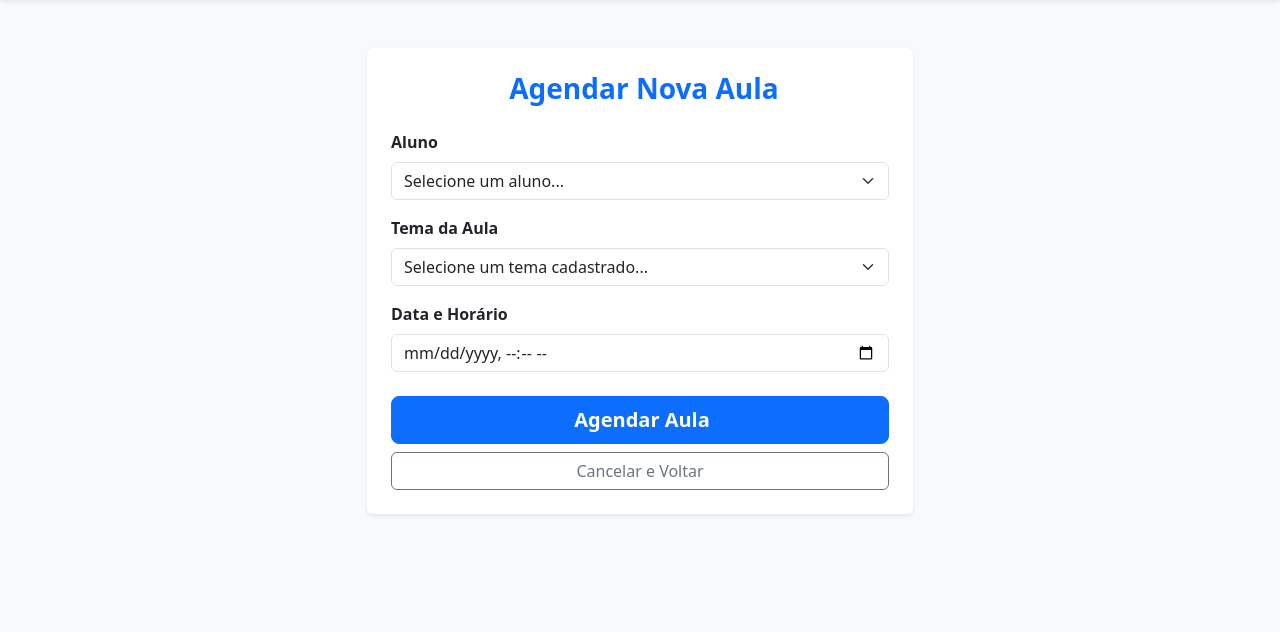
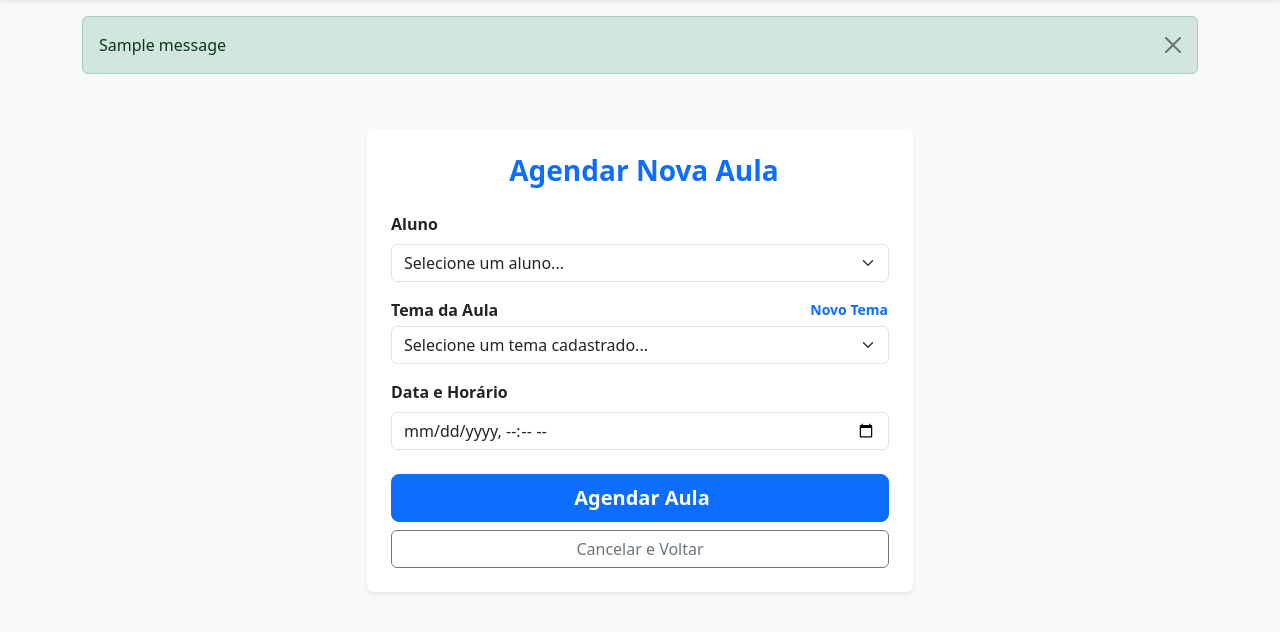
Before and after one commit to paula-helena/projeto_gestao_escolar, a Flask app: page /aulas/nova in a window 1280 px wide. Shown: the part 80-712 px from the top of the page. Run offline with Flask 3, Linux system fonts and the light colour scheme; the visitor is signed in with stand-in values (Sample User, id 1); one stand-in notice (Sample message) is shown; a database or web service that is not in the repository returns one stand-in record (values such as "Sample title"); some libraries are stand-ins or nearby versions.

Commit message:
dia01112

```diff
--- a/app.py
+++ b/app.py
@@ -71,43 +71,67 @@ def login():
     if request.method == 'POST':
         email = request.form.get('email')
         senha = request.form.get('senha')
+        perfil_solicitado = request.form.get('perfil')
 
         conexao = psycopg2.connect(DATABASE_URL)
         cursor = conexao.cursor()
 
         try:
-            # 1. Procura na tabela Aluno
-            cursor.execute("SELECT id_aluno, nome, email, senha FROM Aluno WHERE email = %s", (email,))
-            usuario = cursor.fetchone()
-            perfil = 'ALUNO'
+            perfis = {
+                'ALUNO': ('public.aluno', 'id_aluno'),
+                'PROFESSOR': ('public.professor', 'id_professor'),
+            }
+            candidatos = (
+                [perfil_solicitado]
+                if perfil_solicitado in perfis
+                else ['ALUNO', 'PROFESSOR'] if perfil_solicitado is None else []
+            )
+            usuario = None
+            perfil = None
+            for candidato in candidatos:
+                tabela, id_coluna = perfis[candidato]
+                cursor.execute(
+                    f"SELECT {id_coluna}, nome, email, senha FROM {tabela} WHERE email = %s",
+                    (email,)
+                )
+                usuario = cursor.fetchone()
+                if usuario:
+                    perfil = candidato
+                    break
 
-            # 2. Se não encontrar em Aluno, procura em Professor
-            if not usuario:
-                cursor.execute("SELECT id_professor, nome, email, senha FROM Professor WHERE email = %s", (email,))
-                usuario = cursor.fetchone()
-                perfil = 'PROFESSOR'
+            if usuario:
+                senha_banco = usuario[3]
 
-            # 3. Valida se o usuário existe e se a senha confere
-            if usuario and bcrypt.check_password_hash(usuario[3], senha):
-                session['user_id'] = usuario[0]
-                session['nome'] = usuario[1]
-                session['email'] = usuario[2]
-                session['perfil'] = perfil
+                # Valida se a senha usa hash bcrypt ou se é texto puro
+                if senha_banco.startswith('$2b$') or senha_banco.startswith('$2a$'):
+                    senha_valida = bcrypt.check_password_hash(senha_banco, senha)
+                else:
+                    senha_valida = (senha_banco == senha)
 
-                flash(f'Bem-vindo(a), {usuario[1]}!', 'success')
+                # 3. Autentica e salva a sessão
+                if senha_valida:
+                    session['user_id'] = usuario[0]
+                    session['nome'] = usuario[1]
+                    session['email'] = usuario[2]
+                    session['perfil'] = perfil
 
-                if perfil == 'PROFESSOR':
-                    return redirect(url_for('home_professor'))
-                return redirect(url_for('home_aluno'))
-            else:
-                flash('E-mail ou senha incorretos. Tente novamente.', 'danger')
-                return redirect(url_for('login'))
+                    flash(f'Bem-vindo(a), {usuario[1]}!', 'success')
+
+                    # Redireciona ambos os perfis para a rota unificada listar_aulas
+                    return redirect(url_for('listar_aulas'))
+
+            # Se não encontrou o usuário ou a senha estava incorreta
+            flash('E-mail ou senha incorretos. Tente novamente.', 'danger')
+
+        except Exception as e:
+            flash(f'Erro ao processar login: {str(e)}', 'danger')
 
         finally:
             cursor.close()
             conexao.close()
 
     return render_template('login.html')
+
 
 @app.route('/logout')
 def logout():
@@ -135,40 +159,93 @@ def home_aluno():
 # ==================================================
 # 5. GESTÃO DE AULAS (AGENDAMENTO)
 # ==================================================
+@app.route('/aulas/nova', methods=['GET', 'POST'])
+@login_required('PROFESSOR')
+def nova_aula():
+    """Rota para o professor cadastrar uma nova aula vinculando a um aluno e a um tema"""
+    conexao = psycopg2.connect(DATABASE_URL)
+    cursor = conexao.cursor()
+
+    if request.method == 'POST':
+        data_hora = request.form.get('data_hora')
+        tema = request.form.get('tema') # Recebe o nome do tema escolhido no dropdown
+        id_aluno = request.form.get('id_aluno')
+
+        try:
+            # 1. Cria a aula na tabela aula
+            cursor.execute("""
+                INSERT INTO public.aula (id_professor, data_hora, tema, status)
+                VALUES (%s, %s, %s, 'AGENDADA') RETURNING id_aula
+            """, (session.get('user_id'), data_hora, tema))
+
+            nova_aula_id = cursor.fetchone()[0]
+
+            # 2. Se o aluno foi selecionado, cria o vínculo na tabela aula_aluno
+            if id_aluno:
+                cursor.execute("""
+                    INSERT INTO public.aula_aluno (id_aluno, id_aula, presenca)
+                    VALUES (%s, %s, FALSE)
+                """, (id_aluno, nova_aula_id))
+
+            conexao.commit()
+            flash('Aula agendada e vinculada ao aluno com sucesso!', 'success')
+            return redirect(url_for('listar_aulas'))
+        except Exception as e:
+            conexao.rollback()
+            flash(f'Erro ao agendar aula: {str(e)}', 'danger')
+            return redirect(url_for('nova_aula'))
+        finally:
+            cursor.close()
+            conexao.close()
+
+    # Método GET: Apenas busca alunos e temas para carregar na tela
+    try:
+        # Busca os alunos cadastrados para o dropdown
+        cursor.execute("SELECT id_aluno, nome FROM public.aluno ORDER BY nome")
+        alunos = cursor.fetchall()
+
+        # Busca os temas cadastrados para o dropdown
+        cursor.execute("SELECT id_tema, titulo FROM public.tema ORDER BY titulo")
+        temas = cursor.fetchall()
+
+        return render_template('nova_aula.html', alunos=alunos, temas=temas)
+    except Exception as e:
+        flash(f'Erro ao carregar dados de agendamento: {str(e)}', 'danger')
+        return redirect(url_for('listar_aulas'))
+    finally:
+        cursor.close()
+        conexao.close()
+
+
 @app.route('/aulas', methods=['GET'])
 @login_required()
 def listar_aulas():
+    """Lista apenas as aulas do professor ou aluno autenticado."""
     conexao = psycopg2.connect(DATABASE_URL)
     cursor = conexao.cursor()
-
     try:
         if session.get('perfil') == 'PROFESSOR':
-            # Professor vê todas as aulas dele, trazendo o nome do aluno vinculado (se houver)
             cursor.execute("""
                 SELECT a.id_aula, a.data_hora, a.tema, a.status,
-                       COALESCE(al.nome, 'Não vinculado') as aluno_nome,
-                       p.nome as professor_nome
-                FROM Aula a
-                LEFT JOIN Aula_Aluno aa ON a.id_aula = aa.id_aula
-                LEFT JOIN Aluno al ON aa.id_aluno = al.id_aluno
-                JOIN Professor p ON a.id_professor = p.id_professor
+                       COALESCE(al.nome, 'Não vinculado'), p.nome
+                FROM public.aula AS a
+                JOIN public.professor AS p ON p.id_professor = a.id_professor
+                LEFT JOIN public.aula_aluno AS aa ON aa.id_aula = a.id_aula
+                LEFT JOIN public.aluno AS al ON al.id_aluno = aa.id_aluno
                 WHERE a.id_professor = %s
                 ORDER BY a.data_hora
-            """, (session.get('user_id'),))
+            """, (session['user_id'],))
         else:
-            # Aluno vê apenas as aulas dele
             cursor.execute("""
                 SELECT a.id_aula, a.data_hora, a.tema, a.status,
-                       al.nome as aluno_nome,
-                       p.nome as professor_nome
-                FROM Aula a
-                JOIN Aula_Aluno aa ON a.id_aula = aa.id_aula
-                JOIN Aluno al ON aa.id_aluno = al.id_aluno
-                JOIN Professor p ON a.id_professor = p.id_professor
+                       al.nome, p.nome
+                FROM public.aula AS a
+                JOIN public.aula_aluno AS aa ON aa.id_aula = a.id_aula
+                JOIN public.aluno AS al ON al.id_aluno = aa.id_aluno
+                JOIN public.professor AS p ON p.id_professor = a.id_professor
                 WHERE aa.id_aluno = %s
                 ORDER BY a.data_hora
-            """, (session.get('user_id'),))
-
+            """, (session['user_id'],))
         aulas = cursor.fetchall()
         return render_template('aulas.html', aulas=aulas)
     finally:
@@ -176,118 +253,61 @@ def listar_aulas():
         conexao.close()
 
 
-@app.route('/aulas/nova', methods=['GET', 'POST'])
-@login_required('PROFESSOR')
-def nova_aula():
-    """Rota para o professor cadastrar uma nova aula"""
-    conexao = psycopg2.connect(DATABASE_URL)
-    cursor = conexao.cursor()
-
-
-    if request.method == 'POST':
-        data_hora = request.form.get('data_hora')
-        tema = request.form.get('tema') # Aqui receberá o título ou ID do tema escolhido
-        id_aluno = request.form.get('id_aluno')
-
-        try:
-            cursor.execute("""
-                INSERT INTO Aula (id_professor, data_hora, tema, status)
-                VALUES (%s, %s, %s, 'AGENDADA') RETURNING id_aula
-            """, (session.get('user_id'), data_hora, tema))
-
-            nova_aula_id = cursor.fetchone()[0]
-
-
-            if id_aluno:
-                cursor.execute("""
-                    INSERT INTO Aula_Aluno (id_aluno, id_aula, presenca)
-                    VALUES (%s, %s, FALSE)
-                """, (id_aluno, nova_aula_id))
-
-
-            conexao.commit()
-            flash('Aula agendada e vinculada ao aluno com sucesso!', 'success')
-            return redirect(url_for('listar_aulas'))
-        except Exception as e:
-            conexao.rollback()
-            flash('Erro ao agendar aula.', 'danger')
-            return redirect(url_for('nova_aula'))
-        finally:
-            cursor.close()
-            conexao.close()
-
-    try:
-        # Busca os alunos cadastrados
-        cursor.execute("SELECT id_aluno, nome FROM Aluno ORDER BY nome")
-        alunos = cursor.fetchall()
-
-        # Busca os temas cadastrados para popular a lista
-        cursor.execute("SELECT id_tema, titulo FROM Tema ORDER BY titulo")
-        temas = cursor.fetchall()
-    finally:
-        cursor.close()
-        conexao.close()
-
-    return render_template('nova_aula.html', alunos=alunos, temas=temas)
-
-
 @app.route('/aulas/editar/<int:id_aula>', methods=['GET'])
 @login_required('PROFESSOR')
 def editar_aula_form(id_aula):
     conexao = psycopg2.connect(DATABASE_URL)
     cursor = conexao.cursor()
+    try:
+        cursor.execute("""
+            SELECT id_aula, data_hora, tema, status
+            FROM public.aula
+            WHERE id_aula = %s AND id_professor = %s
+        """, (id_aula, session['user_id']))
+        aula = cursor.fetchone()
+        if not aula:
+            flash('Aula não encontrada.', 'danger')
+            return redirect(url_for('listar_aulas'))
 
-
-    try:
-        # Busca os dados da aula específica
-        cursor.execute("SELECT id_aula, data_hora, tema, status FROM Aula WHERE id_aula = %s", (id_aula,))
-        aula = cursor.fetchone()
-
-
-        # Busca temas e alunos para os selects do formulário
-        cursor.execute("SELECT id_tema, titulo FROM Tema ORDER BY titulo")
+        cursor.execute("SELECT id_tema, titulo FROM public.tema ORDER BY titulo")
         temas = cursor.fetchall()
+        return render_template('editar_aula.html', aula=aula, temas=temas)
     finally:
         cursor.close()
         conexao.close()
 
 
-    if not aula:
-        flash('Aula não encontrada.', 'danger')
-        return redirect(url_for('listar_aulas'))
-
-
-    return render_template('editar_aula.html', aula=aula, temas=temas)
-
-
 @app.route('/aulas/atualizar/<int:id_aula>', methods=['POST'])
 @login_required('PROFESSOR')
 def atualizar_aula(id_aula):
-    data_hora = request.form.get('data_hora')
-    tema = request.form.get('tema')
-    status = request.form.get('status')
-
-
     conexao = psycopg2.connect(DATABASE_URL)
     cursor = conexao.cursor()
-
-
     try:
-        cursor.execute(
-            """UPDATE Aula SET data_hora = %s, tema = %s, status = %s WHERE id_aula = %s""",
-            (data_hora, tema, status, id_aula)
-        )
+        cursor.execute("""
+            UPDATE public.aula
+            SET tema = %s, data_hora = %s, status = %s
+            WHERE id_aula = %s AND id_professor = %s
+            RETURNING id_aula
+        """, (
+            request.form.get('tema'),
+            request.form.get('data_hora'),
+            request.form.get('status'),
+            id_aula,
+            session['user_id'],
+        ))
+        if not cursor.fetchone():
+            conexao.rollback()
+            flash('Aula não encontrada.', 'danger')
+            return redirect(url_for('listar_aulas'))
         conexao.commit()
         flash('Aula atualizada com sucesso!', 'success')
-    except Exception as e:
+        return redirect(url_for('listar_aulas'))
+    except Exception:
         conexao.rollback()
-        flash('Erro ao atualizar aula.', 'danger')
+        raise
     finally:
         cursor.close()
         conexao.close()
-
-
-    return redirect(url_for('listar_aulas'))
 
 
 @app.route('/aulas/excluir/<int:id_aula>', methods=['POST'])
@@ -295,22 +315,23 @@ def atualizar_aula(id_aula):
 def excluir_aula(id_aula):
     conexao = psycopg2.connect(DATABASE_URL)
     cursor = conexao.cursor()
-
-
     try:
-        # Como tem chave estrangeira com onDelete Cascade ou tabela associativa, removemos os vínculos primeiro se necessário
-        cursor.execute("DELETE FROM Aula_Aluno WHERE id_aula = %s", (id_aula,))
-        cursor.execute("DELETE FROM Aula WHERE id_aula = %s", (id_aula,))
-        conexao.commit()
-        flash('Aula excluída com sucesso!', 'info')
-    except Exception as e:
+        cursor.execute(
+            "DELETE FROM public.aula WHERE id_aula = %s AND id_professor = %s",
+            (id_aula, session['user_id'])
+        )
+        if cursor.rowcount == 0:
+            flash('Aula não encontrada.', 'danger')
+        else:
+            conexao.commit()
+            flash('Aula excluída com sucesso!', 'info')
+        return redirect(url_for('listar_aulas'))
+    except Exception:
         conexao.rollback()
-        flash('Erro ao excluir aula.', 'danger')
+        raise
     finally:
         cursor.close()
         conexao.close()
-
-    return redirect(url_for('listar_aulas'))
 
 
 # ==================================================
@@ -616,6 +637,31 @@ def excluir_professor(id_professor):
 # 8. GESTÃO DE TEMAS
 # ==================================================
 
+@app.route('/temas/novo', methods=['POST'])
+@login_required('PROFESSOR')
+def novo_tema():
+    titulo = request.form.get('nome_tema', '').strip()
+    if not titulo:
+        flash('Informe o nome do tema.', 'warning')
+        return redirect(url_for('nova_aula'))
+
+    conexao = psycopg2.connect(DATABASE_URL)
+    cursor = conexao.cursor()
+    try:
+        cursor.execute(
+            "INSERT INTO public.tema (titulo) VALUES (%s)",
+            (titulo,)
+        )
+        conexao.commit()
+        flash('Tema cadastrado com sucesso!', 'success')
+    except Exception:
+        conexao.rollback()
+        raise
+    finally:
+        cursor.close()
+        conexao.close()
+    return redirect(url_for('nova_aula'))
+
 
 # Rota para Listar e Cadastrar Temas
 @app.route('/temas', methods=['GET', 'POST'])
--- a/templates/base.html
+++ b/templates/base.html
@@ -99,6 +99,19 @@
     </nav>
 
 
+    {% with messages = get_flashed_messages(with_categories=true) %}
+        {% if messages %}
+            <div class="container mt-3" role="status" aria-live="polite">
+                {% for category, message in messages %}
+                    <div class="alert alert-{{ category }} alert-dismissible fade show mb-2" role="alert">
+                        {{ message }}
+                        <button type="button" class="btn-close" data-bs-dismiss="alert" aria-label="Fechar"></button>
+                    </div>
+                {% endfor %}
+            </div>
+        {% endif %}
+    {% endwith %}
+
     <!-- ÁREA PRINCIPAL ONDE AS OUTRAS PÁGINAS SÃO CARREGADAS -->
     <main class="container my-4 flex-grow-1">
 
--- a/templates/editar_aula.html
+++ b/templates/editar_aula.html
@@ -30,7 +30,7 @@
                     <!-- Campo: Data e Hora -->
                     <div class="mb-3">
                         <label for="data_hora" class="form-label fw-semibold">Data e Horário</label>
-                        <input type="datetime-local" class="form-control" id="data_hora" name="data_hora" value="{{ aula[1] }}" required>
+                        <input type="datetime-local" class="form-control" id="data_hora" name="data_hora" value="{{ aula[1].strftime('%Y-%m-%dT%H:%M') if aula[1] else '' }}" required>
                     </div>
 
 
--- a/templates/nova_aula.html
+++ b/templates/nova_aula.html
@@ -1,8 +1,6 @@
 {% extends "base.html" %}
 
-
 {% block title %}Agendar Nova Aula - Mr. Dave Idiomas{% endblock %}
-
 
 {% block content %}
 <div class="row justify-content-center my-4">
@@ -27,26 +25,29 @@
                         </select>
                     </div>
 
-
-                    <!-- Campo: Selecionar Tema da Lista Cadastrada -->
+                    <!-- Campo: Selecionar Tema da Lista Cadastrada + Botão de Atalho para Novo -->
                     <div class="mb-3">
-                        <label for="tema" class="form-label fw-semibold">Tema da Aula</label>
+                        <div class="d-flex justify-content-between align-items-center mb-1">
+                            <label for="tema" class="form-label fw-semibold mb-0">Tema da Aula</label>
+                            <!-- Botão que abre o modal de novo tema de aula -->
+                            <button type="button" class="btn btn-link btn-sm p-0 text-decoration-none fw-bold text-primary" data-bs-toggle="modal" data-bs-target="#modalNovoTema">
+                                <i class="bi bi-plus-circle me-1"></i>Novo Tema
+                            </button>
+                        </div>
                         <select class="form-select" id="tema" name="tema" required>
                             <option value="" selected disabled>Selecione um tema cadastrado...</option>
                             {% for t in temas %}
-                                <!-- Se a sua coluna 'tema' na tabela Aula espera o título do tema: -->
+                                <!-- Se a sua coluna 'tema' na tabela Aula espera o título do tema (VARCHAR): -->
                                 <option value="{{ t[1] }}">{{ t[1] }}</option>
                             {% endfor %}
                         </select>
                     </div>
-
 
                     <!-- Campo: Data e Hora -->
                     <div class="mb-4">
                         <label for="data_hora" class="form-label fw-semibold">Data e Horário</label>
                         <input type="datetime-local" class="form-control" id="data_hora" name="data_hora" required>
                     </div>
-
 
                     <!-- Botões de Ação -->
                     <div class="d-grid gap-2 mt-4">
@@ -56,10 +57,37 @@
                         <a href="/aulas" class="btn btn-outline-secondary">Cancelar e Voltar</a>
                     </div>
 
-
                 </form>
             </div>
         </div>
     </div>
 </div>
+
+<!-- Modal do Bootstrap para Cadastrar Novo Tema de Aula de forma rápida -->
+<div class="modal fade" id="modalNovoTema" tabindex="-1" aria-labelledby="modalNovoTemaLabel" aria-hidden="true">
+    <div class="modal-dialog modal-dialog-centered">
+        <div class="modal-content border-0 shadow">
+            <div class="modal-header bg-primary text-white">
+                <h5 class="modal-title fw-bold" id="modalNovoTemaLabel">
+                    <i class="bi bi-journal-plus me-2"></i>Cadastrar Novo Tema
+                </h5>
+                <button type="button" class="btn-close btn-close-white" data-bs-dismiss="modal" aria-label="Close"></button>
+            </div>
+            <!-- O formulário do modal envia o novo tema para a rota criada -->
+            <form action="/temas/novo" method="POST">
+                <div class="modal-body">
+                    <div class="mb-3">
+                        <label for="nome_tema" class="form-label fw-semibold">Nome do Tema de Aula</label>
+                        <input type="text" class="form-control" id="nome_tema" name="nome_tema" placeholder="Ex: Present Perfect, Conversação, Business English" required>
+                        <div class="form-text">Esse tema ficará disponível para a seleção no agendamento.</div>
+                    </div>
+                </div>
+                <div class="modal-footer bg-light">
+                    <button type="button" class="btn btn-outline-secondary" data-bs-dismiss="modal">Cancelar</button>
+                    <button type="submit" class="btn btn-primary fw-bold">Salvar Tema</button>
+                </div>
+            </form>
+        </div>
+    </div>
+</div>
 {% endblock %}
```
Also changed, not shown: gerar_hash.py (added, +11 -0 lines), templates/login.html (+14 -18 lines), teste.py (added, +49 -0 lines).
